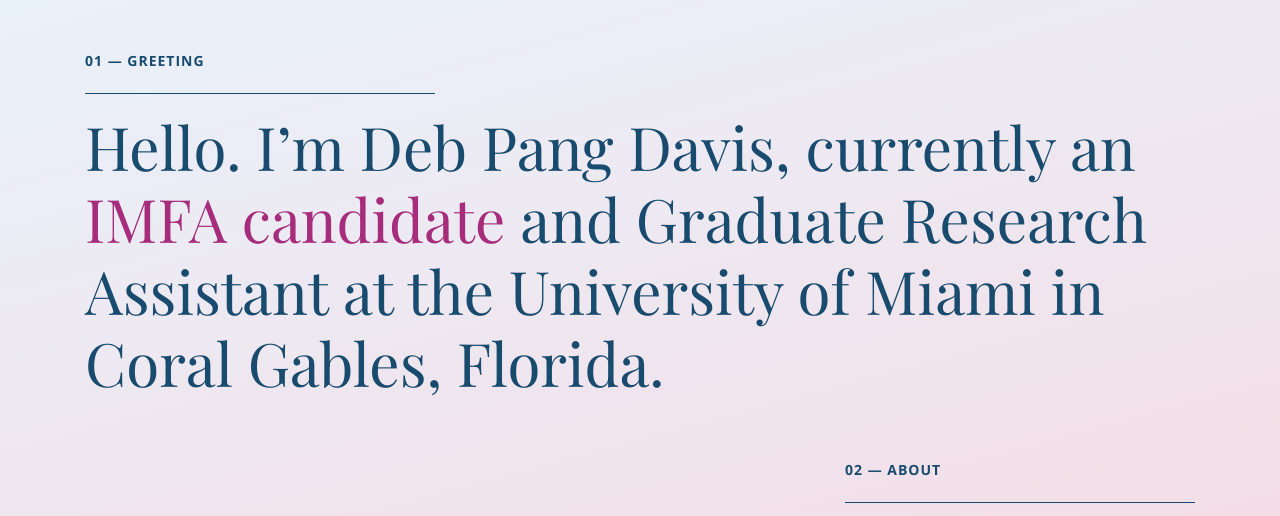
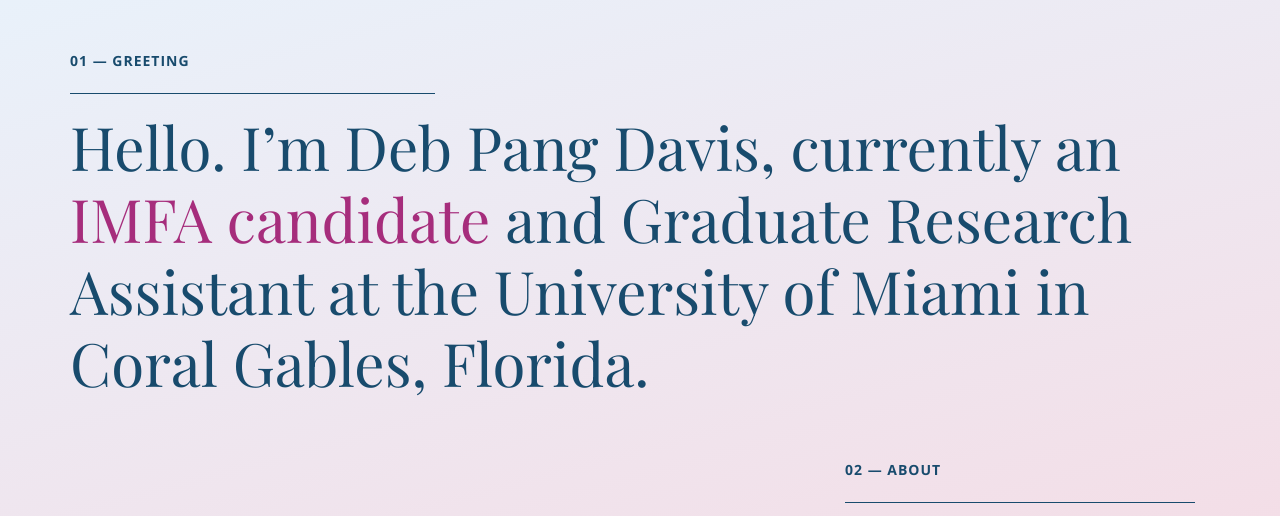
Before and after one commit to dpd28/CIM690, a plain HTML site: page bio/index.html in a window 1280 px wide. Shown: the part 217-733 px from the top of the page. Drawn offline with nearby package versions, Linux system fonts and the light colour scheme; a web font is replaced by a local one.

Commit message:
added class to remove padding from left side.

```diff
--- a/bio/css/styles-main.css
+++ b/bio/css/styles-main.css
@@ -49,9 +49,10 @@
   text-decoration: none;
 }
 
-.first {
+.first, .left {
   padding-left: 0;
 }
+
 
 /* ---------
 Navigation
--- a/bio/index.html
+++ b/bio/index.html
@@ -26,10 +26,10 @@
       </div>
     </div><!--end row -->
     <div class="row">
-      <div class="col-4">
+      <div class="col-4 left">
         <p class="kicker">01 — Greeting</p>
       </div>
-      <div class="col-12">
+      <div class="col-12 left">
         <h1>Hello. I’m Deb Pang Davis, currently an <a href="http://interactive.miami.edu" title="MFA Interactive Media">IMFA candidate</a> and Graduate Research Assistant at the University of Miami in Coral Gables, Florida.</h1>
       </div>
     </div><!-- End row -->
```
